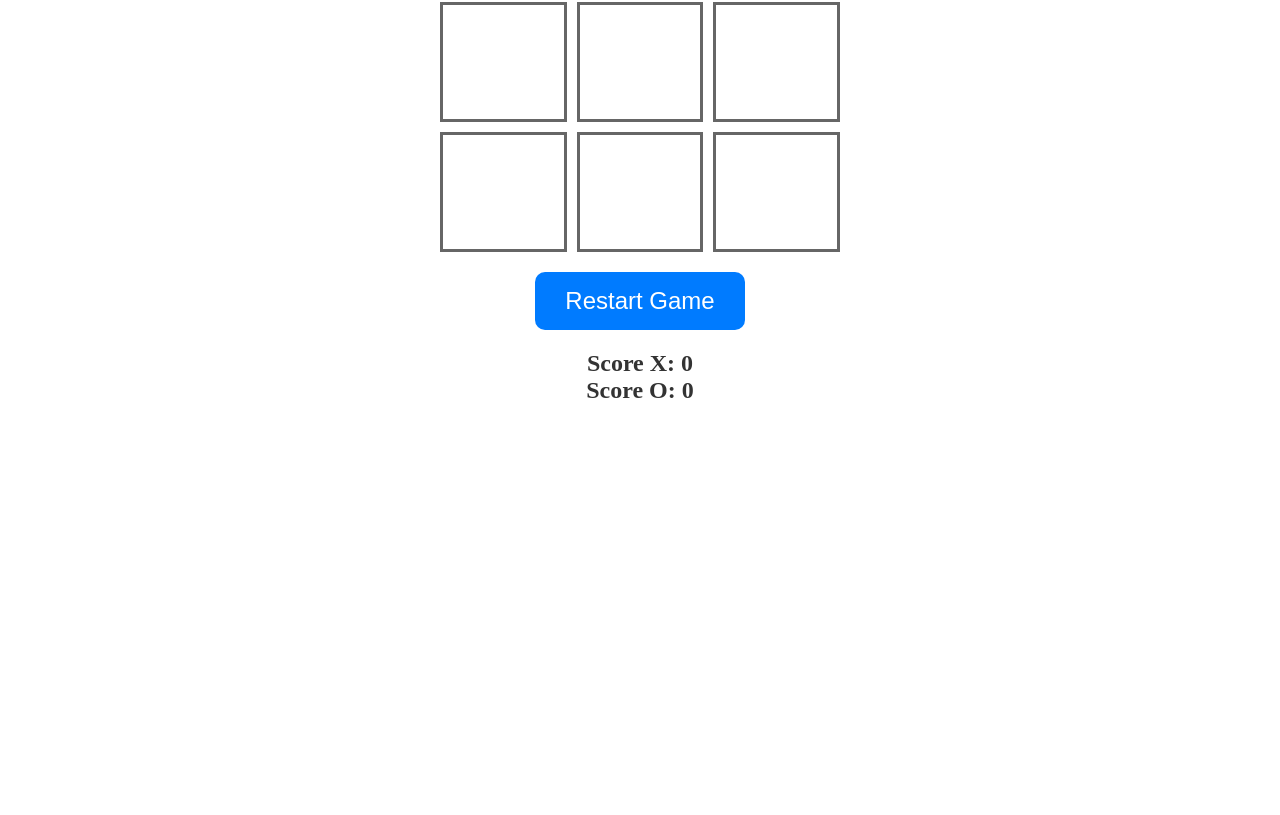
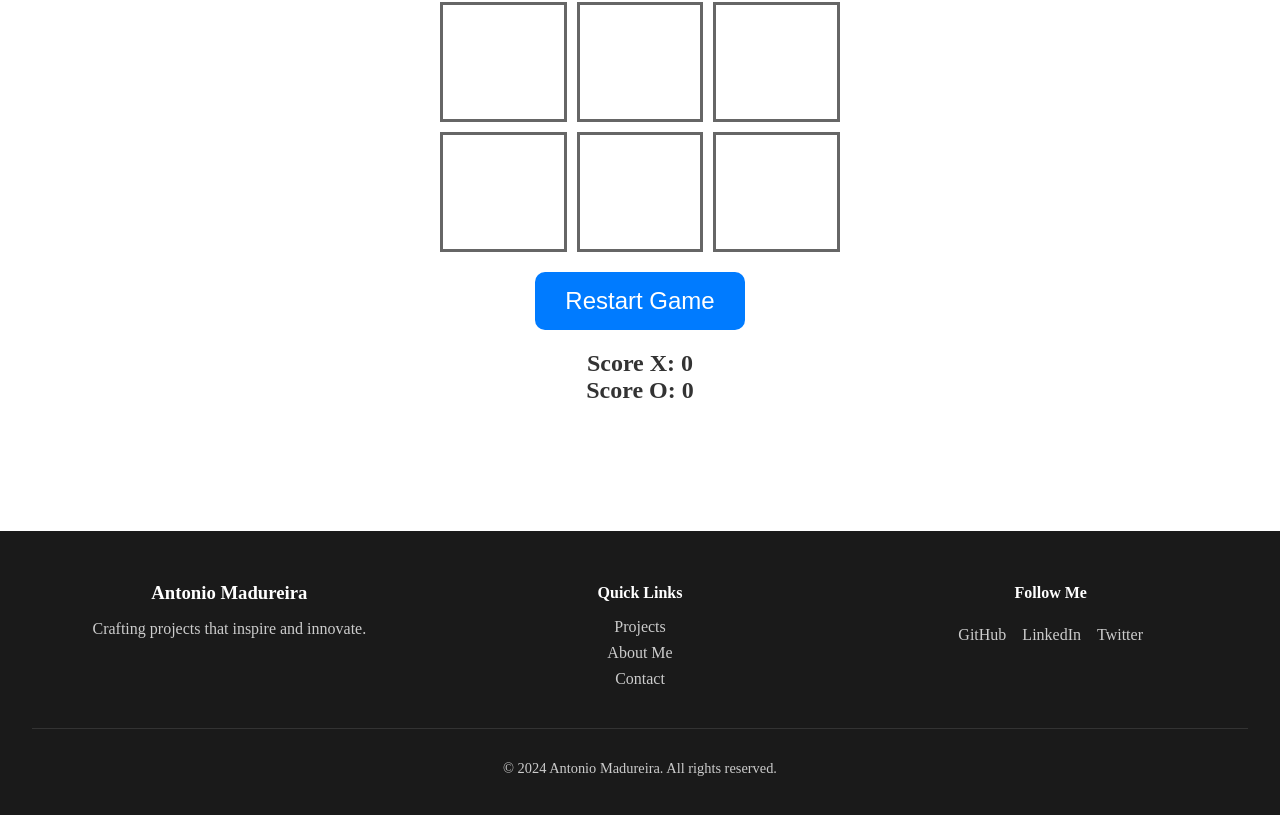
Before and after one commit to AntonioMadureira22/myportfolio2024, a React (Create React App) app: page /game in a window 1280 px wide. Shown: the part 400-1215 px from the top of the page. Before the commit the page ends 931 px from the top, so only its background shows below. Built offline with nearby package versions, Linux system fonts and the light colour scheme; the HTML template or start-up script is replaced by a standard one; a web font is replaced by a local one.

Commit message:
added a footer and styling with links

```diff
--- a/src/App.jsx
+++ b/src/App.jsx
@@ -6,6 +6,7 @@ import Projects from './components/mywork/projects';
 import Contact from './components/contact/Contact';
 import Aboutme from './components/aboutme/aboutme';
 import Game from './components/game/Game';
+import Footer from './components/Footer/Footer';
 
 
 function App() {
@@ -19,6 +20,7 @@ function App() {
         <Route path="/contact" element={<Contact />} />
         <Route path="/game" element={<Game />} />
       </Routes>
+      <Footer/>
     </Router>
   );
 }
--- /dev/null
+++ b/src/components/Footer/Footer.css
@@ -0,0 +1,65 @@
+/* Footer.css */
+.footer {
+    background-color: #1a1a1a;
+    color: #f5f5f5;
+    padding: 2rem;
+    text-align: center;
+  }
+
+  .footer-content {
+    display: flex;
+    flex-wrap: wrap;
+    justify-content: space-between;
+    gap: 2rem;
+    max-width: 1200px;
+    margin: 0 auto;
+  }
+
+  .footer-section {
+    flex: 1;
+    min-width: 200px;
+  }
+
+  .footer-section h3,
+  .footer-section h4 {
+    color: #ffffff;
+    margin-bottom: 1rem;
+  }
+
+  .footer-section p {
+    color: #cccccc;
+  }
+
+  .footer-section ul {
+    list-style: none;
+    padding: 0;
+    margin: 0;
+  }
+
+  .footer-section ul li {
+    margin: 0.5rem 0;
+  }
+
+  .footer-section ul li a {
+    color: #cccccc;
+    text-decoration: none;
+    transition: color 0.3s ease;
+  }
+
+  .footer-section ul li a:hover {
+    color: #ffffff;
+  }
+
+  .social-links {
+    display: flex;
+    justify-content: center;
+    gap: 1rem;
+  }
+
+  .footer-bottom {
+    margin-top: 2rem;
+    border-top: 1px solid #333;
+    padding-top: 1rem;
+    color: #cccccc;
+    font-size: 0.9rem;
+  }
--- /dev/null
+++ b/src/components/Footer/Footer.jsx
@@ -0,0 +1,36 @@
+import React from 'react';
+import './Footer.css';
+
+const Footer = () => {
+  return (
+    <footer className="footer">
+      <div className="footer-content">
+        <div className="footer-section">
+          <h3>Antonio Madureira</h3>
+          <p>Crafting projects that inspire and innovate.</p>
+        </div>
+        <div className="footer-section">
+          <h4>Quick Links</h4>
+          <ul>
+            <li><a href="#projects">Projects</a></li>
+            <li><a href="#about">About Me</a></li>
+            <li><a href="#contact">Contact</a></li>
+          </ul>
+        </div>
+        <div className="footer-section">
+          <h4>Follow Me</h4>
+          <ul className="social-links">
+            <li><a href="https://github.com/AntonioMadureira22" target="_blank" rel="noopener noreferrer">GitHub</a></li>
+            <li><a href="https://www.linkedin.com/in/antonio-madureira-a6b806191/" target="_blank" rel="noopener noreferrer">LinkedIn</a></li>
+            <li><a href="https://X.com/tonemadureira" target="_blank" rel="noopener noreferrer">Twitter</a></li>
+          </ul>
+        </div>
+      </div>
+      <div className="footer-bottom">
+        <p>&copy; {new Date().getFullYear()} Antonio Madureira. All rights reserved.</p>
+      </div>
+    </footer>
+  );
+};
+
+export default Footer;
```
